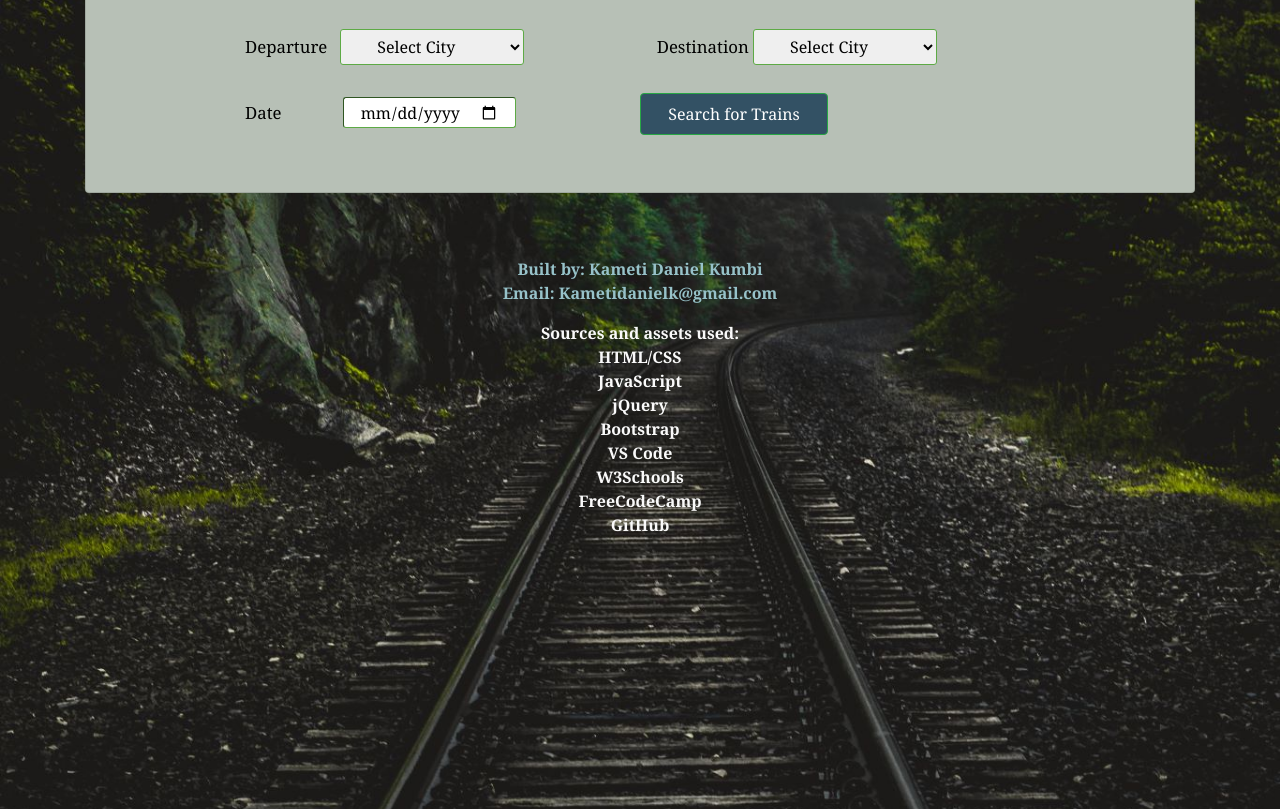
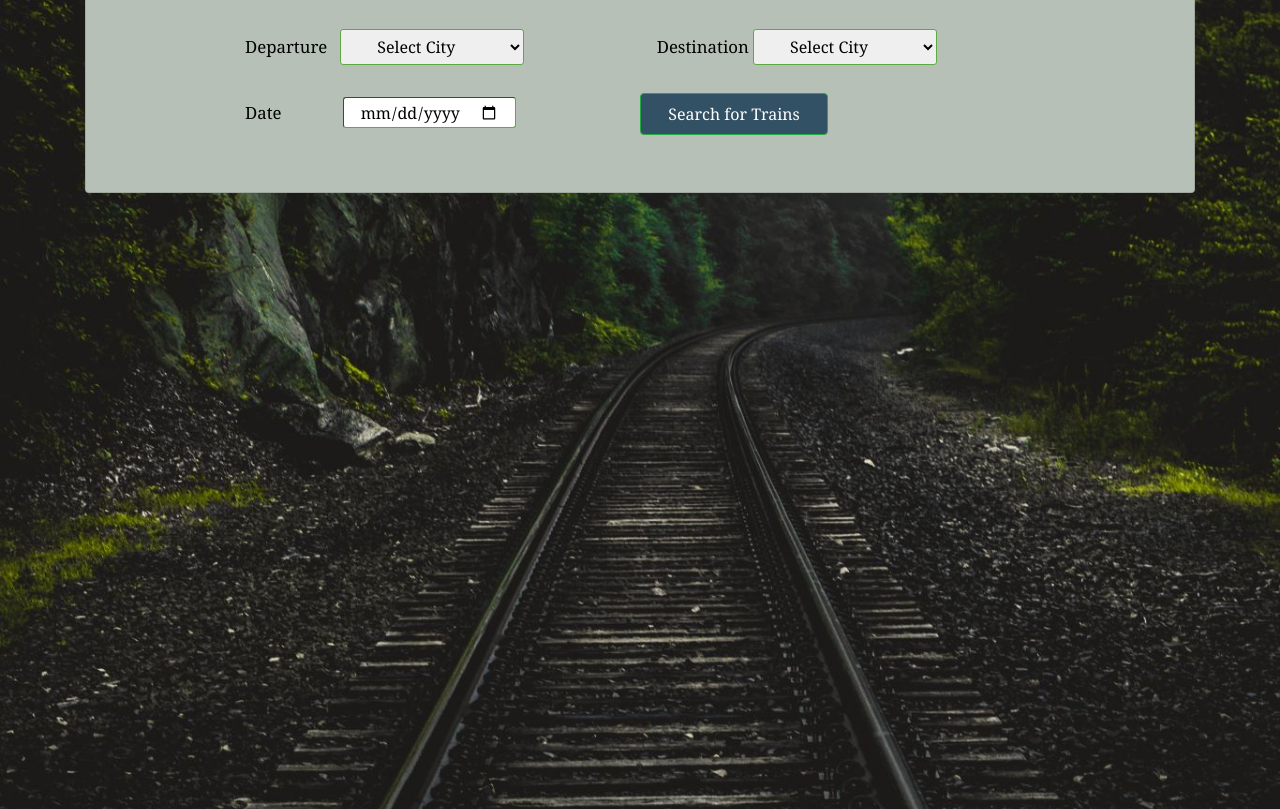
Before and after one commit to essey1/book-your-train-ticket, a plain HTML site: page index.html in a window 1280 px wide. Shown: the part 291-1100 px from the top of the page. Drawn offline with nearby package versions, Linux system fonts and the light colour scheme.

Commit message:
Update index.html

```diff
--- a/index.html
+++ b/index.html
@@ -214,23 +214,6 @@
           </div>
       </div>
     </main>
-    <footer>
-      <p class="footer text-center">Built by: Kameti Daniel Kumbi</p>
-      <p class="footer text-center">Email: <a href="mailto: Kametidanielk@gmail.com">Kametidanielk@gmail.com</a></p>
-      <p class="footer text-center">
-        <ul class="list-unstyled text-center">Sources and assets used:
-          <li>HTML/CSS</li>
-          <li>JavaScript</li>
-          <li>jQuery</li>
-          <li>Bootstrap</li>
-          <li>VS Code</li>
-          <li>W3Schools</li>
-          <li>FreeCodeCamp</li>
-          <li>GitHub</li>
-        </ul>
-      </p>
-
-    </footer>
     <!-- JavaScript -->
     <script src="js/script.js"></script>
     <!-- jQuery first, then Popper.js, then Bootstrap JS -->
```
